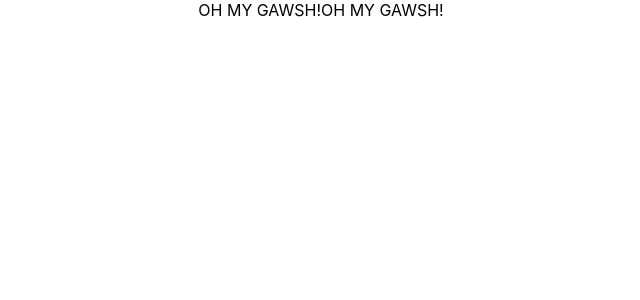
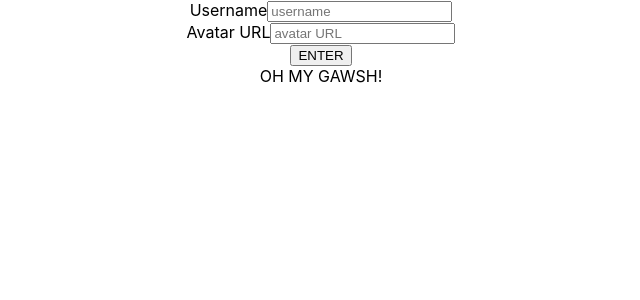
Before and after one commit to Yemxcode/nc-messanger-team-z, a React (Create React App) app in the folder nc-messenger/: page / in a window 1280 px wide. Shown: the top 300 px of the page, without its empty margins (319-959 px from the left). Built offline with nearby package versions, Linux system fonts and the light colour scheme.

Commit message:
created login page with sudo functionallity

```diff
--- a/nc-messenger/src/Components/Login.jsx
+++ b/nc-messenger/src/Components/Login.jsx
@@ -1,7 +1,62 @@
 import React from "react";
 
-const Login = props => {
-  return <>OH MY GAWSH!</>;
-};
+export default class Login extends React.Component {
+  state = {
+    username: "",
+    avatar: ""
+  };
 
-export default Login;
+  render() {
+    return (
+      <>
+        <form
+          onSubmit={e => {
+            this.handleSubmit(e);
+          }}
+        >
+          <label>
+            Username
+            <input
+              type="text"
+              placeholder="username"
+              value={this.state.username}
+              id="username"
+              className="loginFormItem"
+              onChange={e => {
+                this.handleChange(e);
+              }}
+            />
+          </label>
+          <br />
+          <label>
+            Avatar URL
+            <input
+              type="text"
+              placeholder="avatar URL"
+              value={this.state.avatar}
+              id="avatar"
+              className="loginFormItem"
+              onChange={e => {
+                this.handleChange(e);
+              }}
+            />
+            <br />
+          </label>
+          <button>ENTER</button>
+        </form>
+      </>
+    );
+  }
+
+  handleChange(e) {
+    const { id, value } = e.target;
+    this.state({ [id]: value });
+  }
+
+  handleSubmit(e) {
+    const { username, avatar } = this.state;
+    e.preventDefualt();
+    this.props.myFunc(username, avatar);
+    this.setState({ username: "", avatar: "" });
+  }
+}
```
